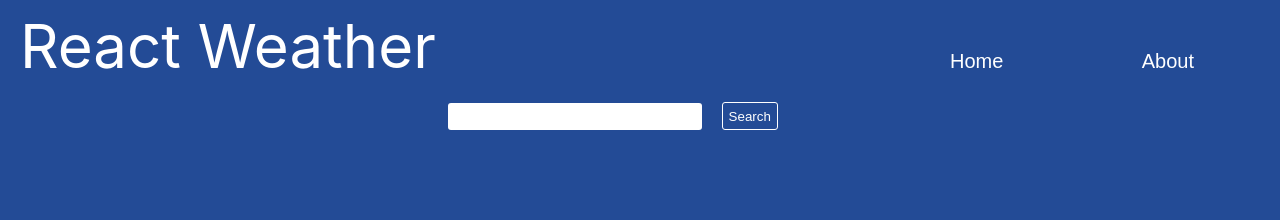
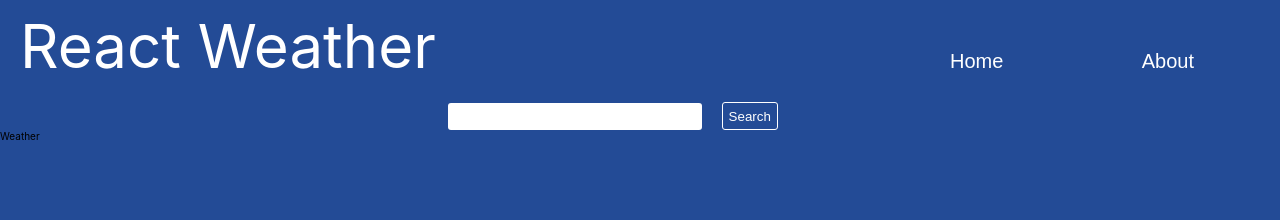
Before and after one commit to lkmarcum/Weather-React, a React (Create React App) app in the folder weather-react/: page / in a window 1280 px wide. Shown: the top 220 px of the page. Built offline with nearby package versions, Linux system fonts and the light colour scheme; no server answers.

Commit message:
added useEffect to grab user location

```diff
--- a/weather-react/src/App.js
+++ b/weather-react/src/App.js
@@ -4,12 +4,14 @@ import "./App.css";
 
 import Header from "./components/Header";
 import Search from "./components/Search";
+import Weather from "./components/Weather";
 
 function App() {
   return (
     <div className="App">
       <Header />
       <Search />
+      <Weather />
     </div>
   );
 }
--- a/weather-react/src/components/Search.js
+++ b/weather-react/src/components/Search.js
@@ -1,8 +1,16 @@
-import React, { useState } from "react";
+import React, { useState, useEffect } from "react";
 import "../styles/search.scss";
 
 const Search = () => {
   const [input, setInput] = useState("");
+  const [location, setLocation] = useState({ latitude: "", longitude: "" });
+
+  useEffect(() => {
+    navigator.geolocation.getCurrentPosition((position) => {
+      console.log(`Lat: ${position.coords.latitude}`);
+      console.log(`Long: ${position.coords.longitude}`);
+    });
+  }, []);
 
   const handleChange = (e) => {
     setInput(e.target.value);
--- /dev/null
+++ b/weather-react/src/components/Weather.js
@@ -0,0 +1,12 @@
+import React from "react";
+import "../styles/weather.scss";
+
+const Weather = () => {
+  return (
+    <div className="weather">
+      <h3>Weather</h3>
+    </div>
+  );
+};
+
+export default Weather;
```
Also changed, not shown: weather-react/src/styles/weather.scss (added).
